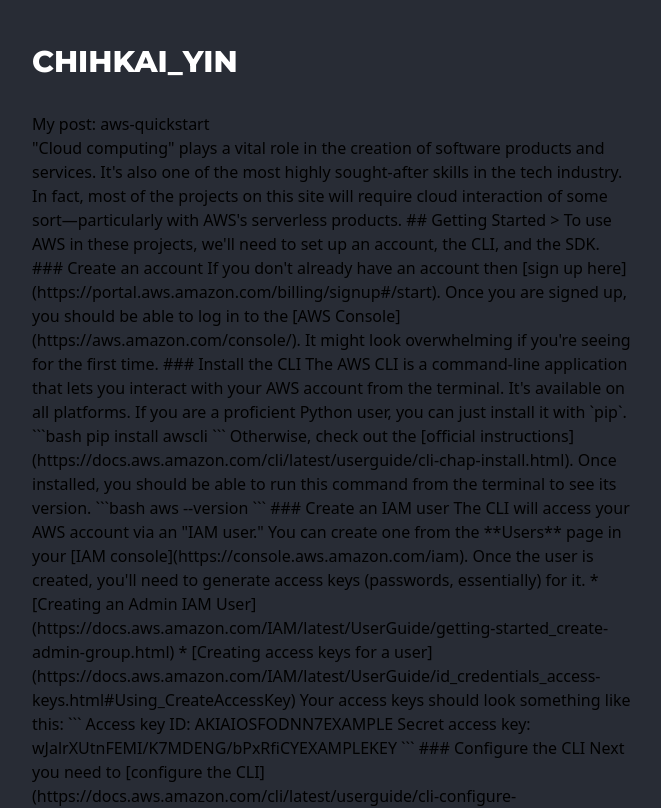
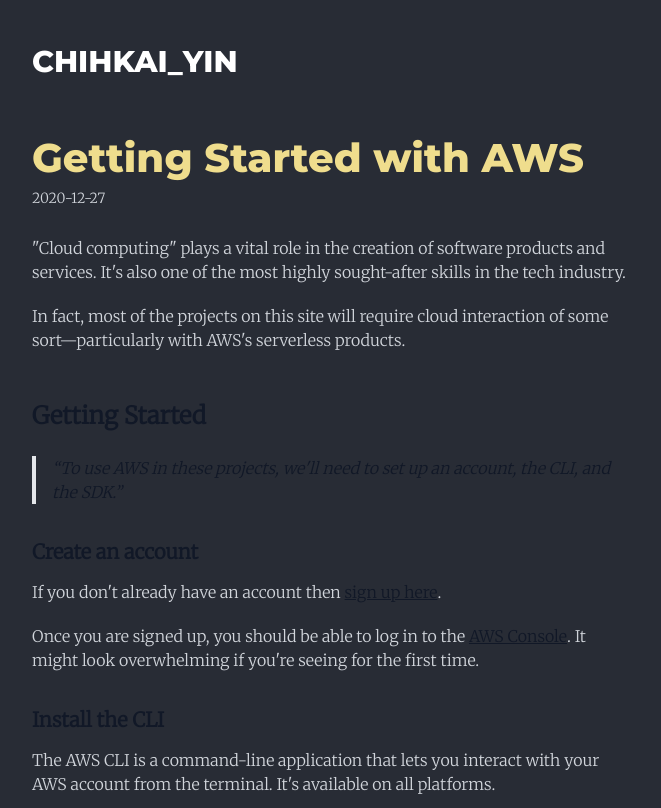
Before and after one commit to alexyin0978/chihkaiyin.blog, a Next.js app: page /aws-quickstart in a window 1280 px wide. Shown: the top 808 px of the page, without its empty margins (308-969 px from the left). Built offline with nearby package versions, Linux system fonts and the light colour scheme.

Commit message:
update: styling markdown WIP

```diff
--- a/app/[post]/page.tsx
+++ b/app/[post]/page.tsx
@@ -1,4 +1,16 @@
-import { getPostContent } from "@/utils/readPost";
+import { Merriweather, Montserrat } from "next/font/google";
+import Markdown from "markdown-to-jsx";
+
+import { PostMetaData, getPost } from "@/utils/readPost";
+
+const merriweather = Merriweather({
+  weight: "300",
+  subsets: ["latin"],
+});
+
+const montserrat = Montserrat({
+  subsets: ["latin"],
+});
 
 type PostProps = {
   params: {
@@ -7,12 +19,26 @@
 };
 
 export default function Post({ params }: PostProps) {
-  const postContent = getPostContent(params.post);
-  console.log(postContent);
+  const post = getPost(params.post);
+  const postMetaData = post.data as PostMetaData;
   return (
-    <div>
-      My post: {params.post}
-      <p>{postContent}</p>
-    </div>
+    <main className="pt-4 pb-36">
+      <header className="mb-7">
+        <h1
+          className={`${montserrat.className} text-[40px] text-header_dark font-extrabold`}
+        >
+          {postMetaData.title}
+        </h1>
+        <p className={`text-gray-300 text-sm ${merriweather.className}`}>
+          {postMetaData.date}
+        </p>
+      </header>
+      <article
+        className={`prose text-gray-300 decoration-header_dark text-base ${merriweather.className}`}
+      >
+        {/* My post: {params.post} */}
+        <Markdown>{post.content}</Markdown>
+      </article>
+    </main>
   );
 }
--- a/package.json
+++ b/package.json
@@ -17,6 +17,7 @@
     "eslint": "8.42.0",
     "eslint-config-next": "13.4.4",
     "gray-matter": "^4.0.3",
+    "markdown-to-jsx": "^7.2.1",
     "next": "13.4.4",
     "next-themes": "^0.2.1",
     "react": "18.2.0",
--- a/tailwind.config.js
+++ b/tailwind.config.js
@@ -24,5 +24,5 @@
       },
     },
   },
-  plugins: [],
+  plugins: [require("@tailwindcss/typography")],
 };
--- a/utils/readPost.ts
+++ b/utils/readPost.ts
@@ -30,7 +30,6 @@
   return metadatas;
 };
 
-export const getPostContent = (post: string) => {
-  const { content } = parseMarkdown(`${rootPath()}/post/${post}.md`);
-  return content;
+export const getPost = (post: string) => {
+  return parseMarkdown(`${rootPath()}/post/${post}.md`);
 };
```
Also changed, not shown: 1 other file (tests, documents, lock files or other folders).
